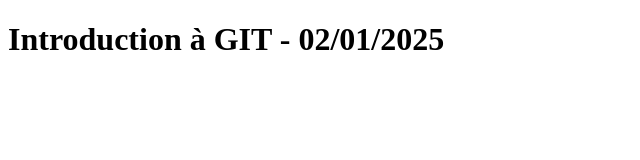
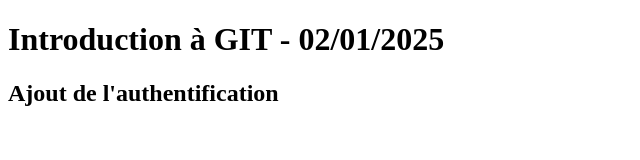
Before and after one commit to socode67/gitDemo, a plain HTML site: page index.html in a window 1280 px wide. Shown: the whole page, without its empty margins (0-640 px from the left). Drawn offline with Linux system fonts and the light colour scheme.

Commit message:
add auth

```diff
--- a/index.html
+++ b/index.html
@@ -7,5 +7,6 @@
 </head>
 <body>
     <h1>Introduction à GIT - 02/01/2025</h1>
+    <h2>Ajout de l'authentification</h2>
 </body>
 </html>
```
